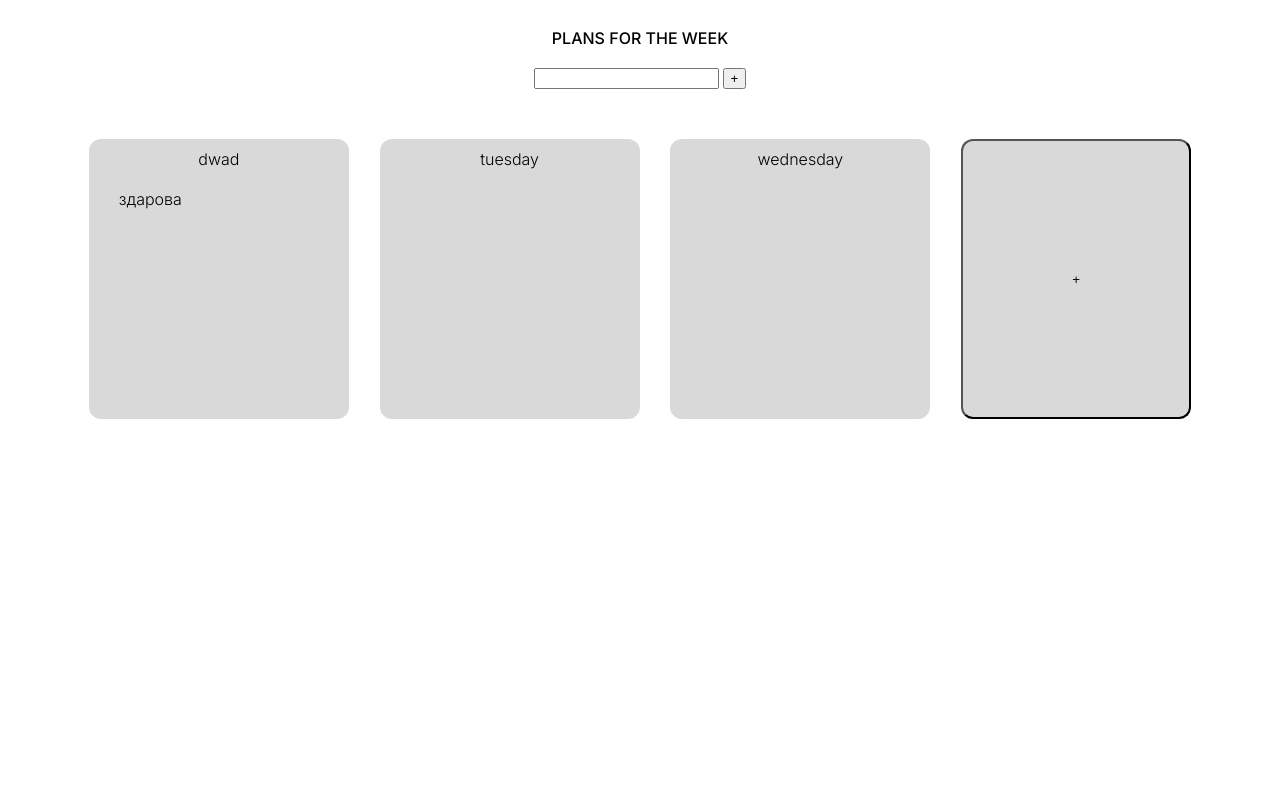
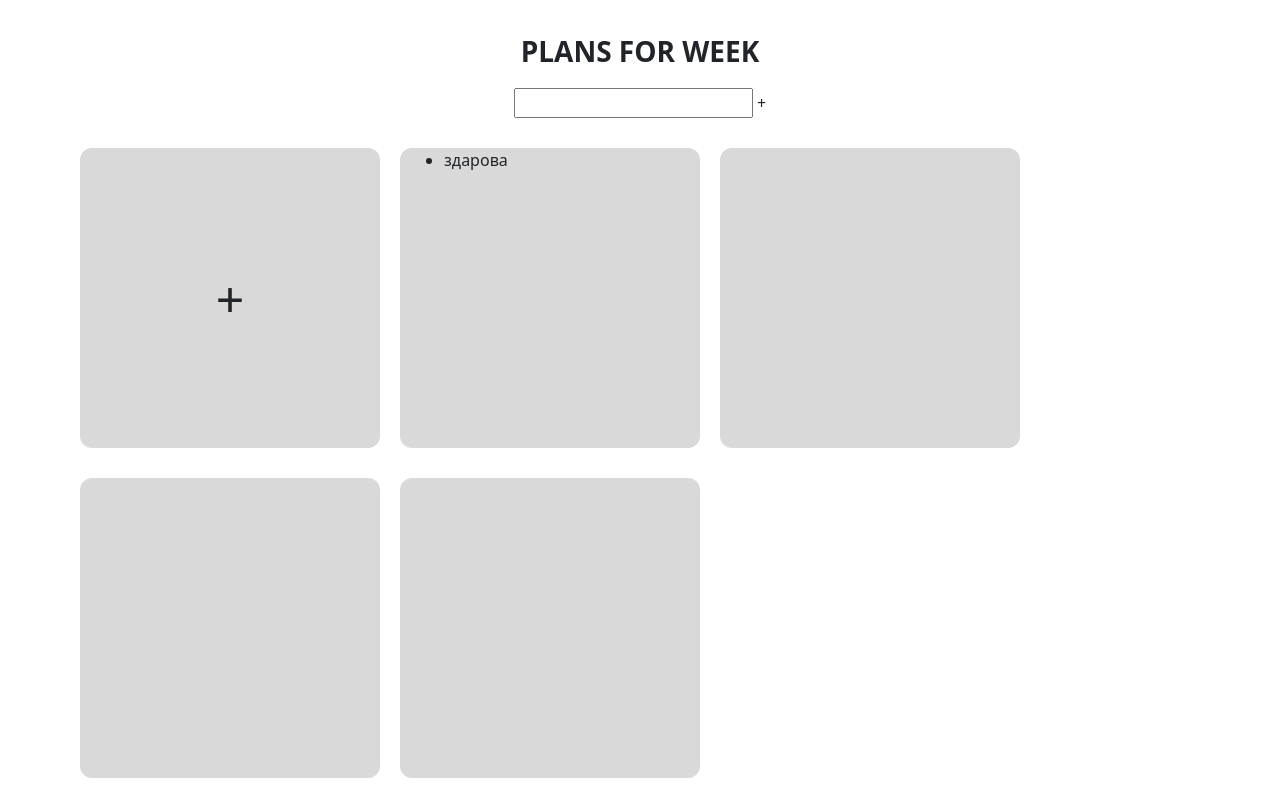
Before and after one commit to sadchordoma/test_name_gotta_change_later, a Django app: page / in a window 1280 px wide. Run offline with Django 4.2, Linux system fonts and the light colour scheme; data comes from the database, SQL or seed files in the repository; both versions use the stored data as it was after the commit.

Commit message:
sdelali norm html

```diff
--- a/planer/static/css/RavilStyle.css
+++ b/planer/static/css/RavilStyle.css
@@ -26,7 +26,8 @@ button {
   margin: 30px 10px 0 10px;
   width: 300px;
   height: 300px;
-  background-color: grey;
+  background-color: #D9D9D9;
+  border-radius: 12px;
 }
 
 @media (max-width: 576px) {
--- a/planer/templates/MainRavil.html
+++ b/planer/templates/MainRavil.html
@@ -1,3 +1,4 @@
+{% load static %}
 <!DOCTYPE html>
 <html lang="en">
 
@@ -7,15 +8,16 @@
     <meta name="viewport" content="width=device-width, initial-scale=1.0">
     <title>Document</title>
     <link rel="stylesheet" href="https://cdn.jsdelivr.net/npm/bootstrap@5.2.0/dist/css/bootstrap.min.css">
-    <link rel="stylesheet" href="css/style.css">
+    <link rel="stylesheet" href="{% static 'css/RavilStyle.css' %}">
 </head>
 
 <body>
     <div class="title">
         <p class="title__text">plans for week</p>
     </div>
-    <form class="writeWindow">
-        <input class="writeWindow__input" type="text">
+    <form class="writeWindow" method="POST" enctype="multipart/form-data">
+        {% csrf_token %}
+        {{ form.name }}
         <button class="writeWindow__btn">+</button>
     </form>
     <div class="carts container">
@@ -46,12 +48,11 @@
                 </div>
             </div>
             <div class="col-lg-4 col-sm-12 carts__item">
+                {% for n in name %}
                 <ul class="carts__list list">
-                    <li class="list__items"></li>
-                    <li class="list__items"></li>
-                    <li class="list__items"></li>
-                    <li class="list__items"></li>
+                    <li class="list__items">{{ n.name }}</li>
                 </ul>
+                {% endfor %}
             </div>
             <div class="col-lg-4 col-sm-12 carts__item"></div>
             <div class="col-lg-4 col-sm-12 carts__item"></div>
--- a/planer/views.py
+++ b/planer/views.py
@@ -14,4 +14,4 @@ def MainPage(request):
 	form =  ProductForm()
 	FormCard = PlusCard.objects.all()
 	name = Product.objects.all()
-	return render(request,"MainPage.html",{'form':form,'name':name,'card':FormCard})
+	return render(request,"MainRavil.html",{'form':form,'name':name,'card':FormCard})
--- a/test_name_gotta_change_later/settings.py
+++ b/test_name_gotta_change_later/settings.py
@@ -20,7 +20,7 @@ BASE_DIR = Path(__file__).resolve().parent.parent
 # See https://docs.djangoproject.com/en/4.1/howto/deployment/checklist/
 
 # SECURITY WARNING: keep the secret key used in production secret!
-SECRET_KEY = os.getenv('token')
+SECRET_KEY = 'django-insecure-&)q9kj2uew(d*0%s+v3z)2uh1i@ex+-+&@y+@2_#2hd)#kt+%v'
 
 # SECURITY WARNING: don't run with debug turned on in production!
 DEBUG = True
```
Also changed, not shown: db.sqlite3.
